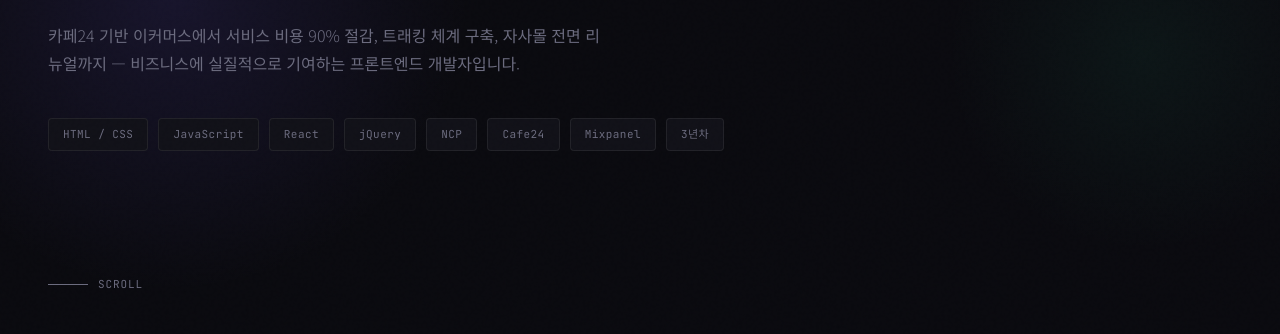
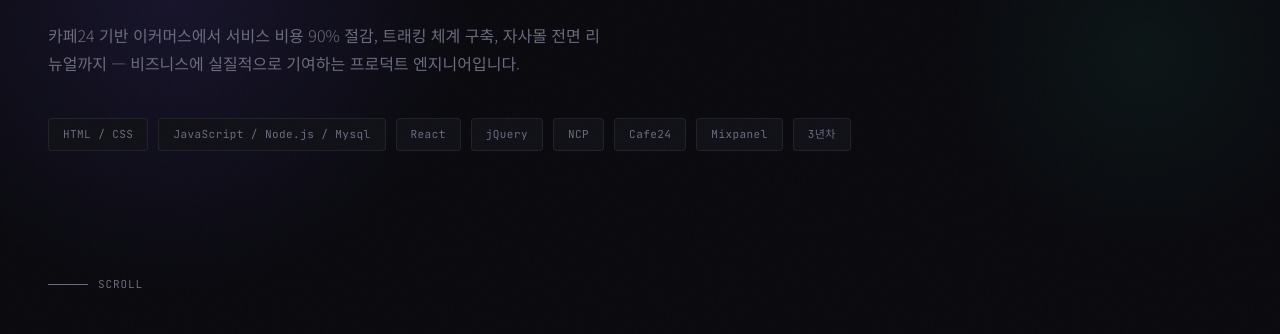
Before and after one commit to hemeum/portpolio, a plain HTML site: page index.html in a window 1280 px wide. Shown: the part 466-800 px from the top of the page. Drawn offline with Linux system fonts and the light colour scheme.

Commit message:
portpolio

```diff
--- a/index.html
+++ b/index.html
@@ -580,12 +580,12 @@
 
   <p class="hero-sub">
     카페24 기반 이커머스에서 서비스 비용 90% 절감, 트래킹 체계 구축,
-    자사몰 전면 리뉴얼까지 — 비즈니스에 실질적으로 기여하는 프론트엔드 개발자입니다.
+    자사몰 전면 리뉴얼까지 — 비즈니스에 실질적으로 기여하는 프로덕트 엔지니어입니다.
   </p>
 
   <div class="hero-chips">
     <span class="chip">HTML / CSS</span>
-    <span class="chip">JavaScript</span>
+    <span class="chip">JavaScript / Node.js / Mysql </span>
     <span class="chip">React</span>
     <span class="chip">jQuery</span>
     <span class="chip">NCP</span>
```
